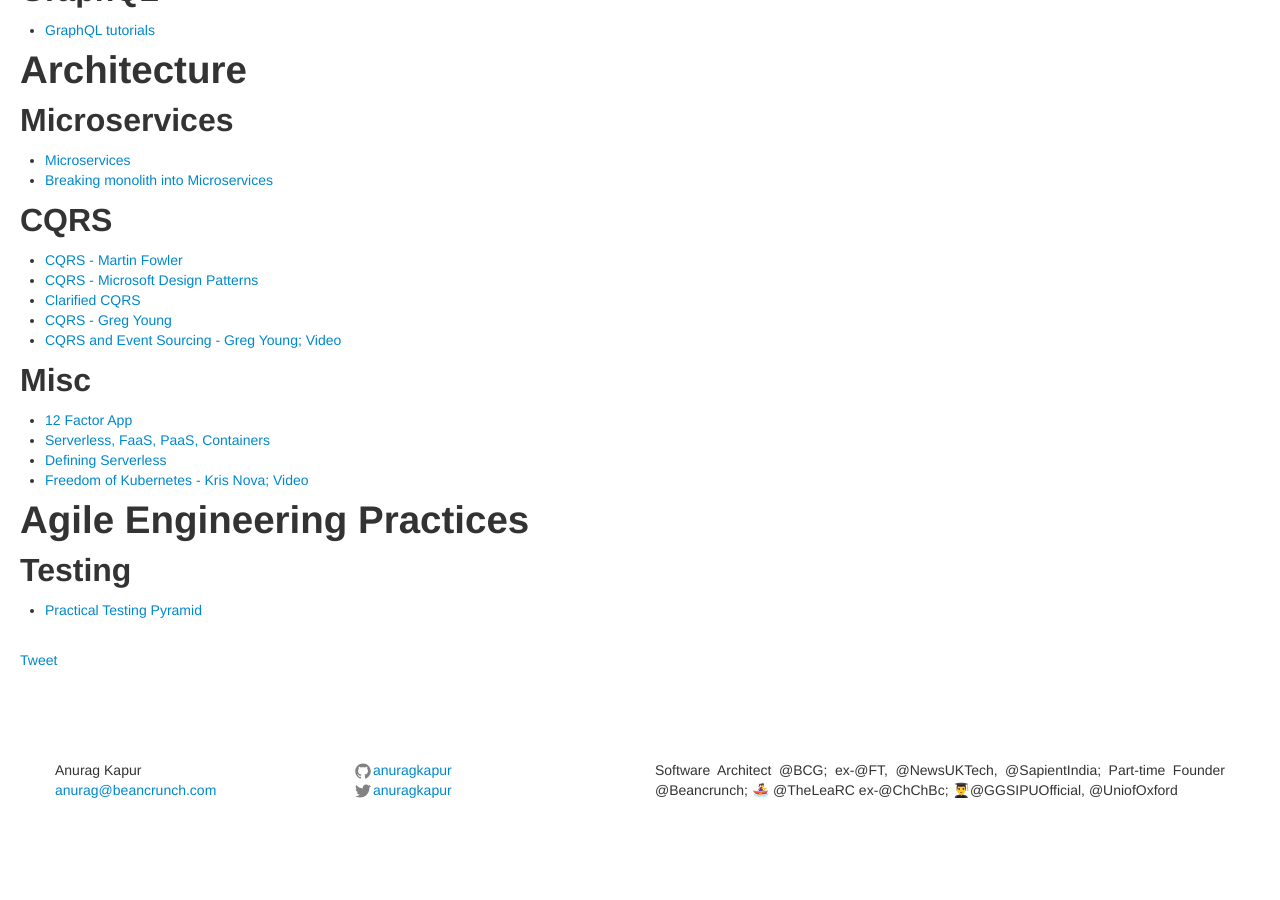
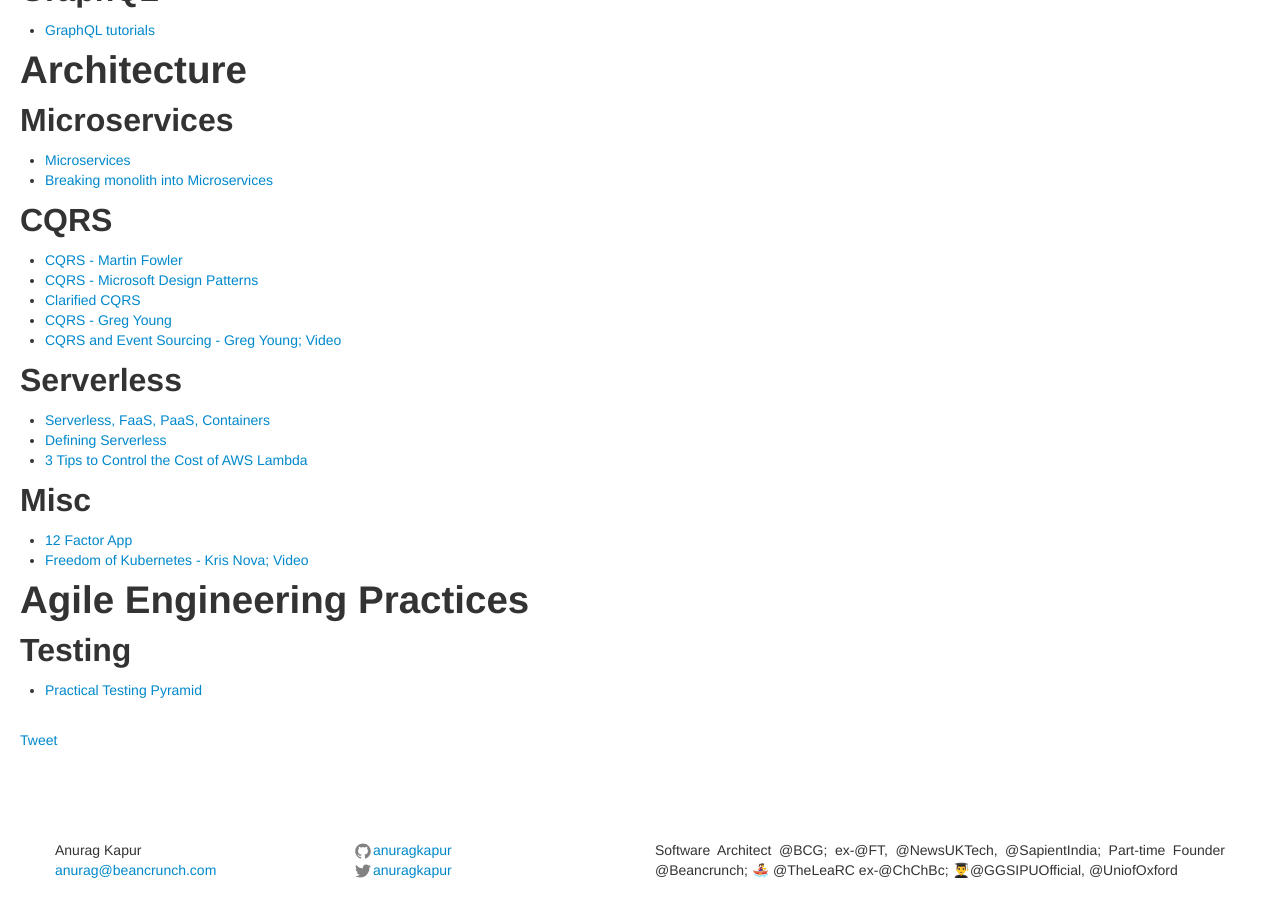
Before and after one commit to anuragkapur/anuragkapur.github.io, a Jekyll site: the page built from blog/engineering/_posts/2018-07-22-bookmarks.md, in a window 1280 px wide and 900 px high, scrolled down 1184 px. Built offline with Jekyll 4.4.1, drawn with Linux system fonts in a browser that asks for light colours; comment, search, counter and statistics services are not loaded; before the commit the page ends 2004 px from its top, so only the background shows below that.

Commit message:
Create new serverless heading

```diff
--- a/blog/engineering/_posts/2018-07-22-bookmarks.md
+++ b/blog/engineering/_posts/2018-07-22-bookmarks.md
@@ -68,10 +68,13 @@ permalink: /blog/bookmarks
 * [CQRS - Greg Young](http://codebetter.com/gregyoung/2010/02/16/cqrs-task-based-uis-event-sourcing-agh/)
 * [CQRS and Event Sourcing - Greg Young; Video](https://www.youtube.com/watch?v=JHGkaShoyNs)
 
+## Serverless
+* [Serverless, FaaS, PaaS, Containers](https://martinfowler.com/articles/serverless.html)
+* [Defining Serverless](https://blog.symphonia.io/defining-serverless-part-1-704d72bc8a32)
+* [3 Tips to Control the Cost of AWS Lambda](https://medium.com/thundra/3-tips-to-control-the-cost-of-aws-lambda-7996055d0f52)
+
 ## Misc
 * [12 Factor App](https://12factor.net/)
-* [Serverless, FaaS, PaaS, Containers](https://martinfowler.com/articles/serverless.html)
-* [Defining Serverless](https://blog.symphonia.io/defining-serverless-part-1-704d72bc8a32)
 * [Freedom of Kubernetes - Kris Nova; Video](https://www.safaribooksonline.com/videos/velocity-conference/9781492025931/9781492025931-video323597)
 
 # Agile Engineering Practices
```
